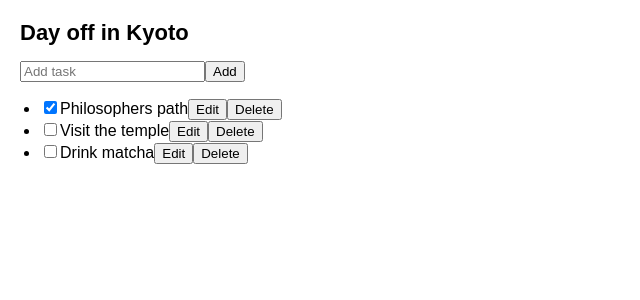
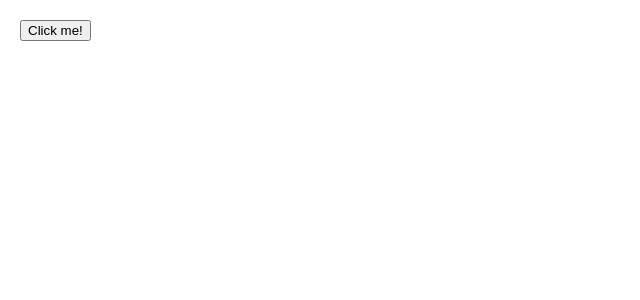
Before and after one commit to Sheddiey/Frontend-mentor-Projects, a React (Create React App) app in the folder my-app/: page / in a window 1280 px wide. Shown: the top 300 px of the page, without its empty margins (0-640 px from the left). Built offline with nearby package versions, Linux system fonts and the light colour scheme.

Commit message:
Adding ref to a component

```diff
--- a/my-app/src/App.js
+++ b/my-app/src/App.js
@@ -1,5 +1,5 @@
-import TaskApp from "./Managing state/Scaling-up--reducer_context/TaskApp";
+import Counter from "./Escape Hatches/Referencing values with ref/Counter";
 
 export default function App() {
-  return <TaskApp />
+  return <Counter />
 }
--- /dev/null
+++ b/my-app/src/Escape Hatches/Referencing values with ref/Counter.jsx
@@ -0,0 +1,16 @@
+import { useRef } from "react";
+
+export default function Counter() {
+    let ref = useRef(0);
+
+    function handleClick() {
+        ref.current = ref.current + 1;
+        alert('You clicked' + ref.current + ' times!');
+    }
+
+    return (
+        <button onClick={handleClick}>
+            Click me!
+        </button>
+    );
+}
```
Also changed, not shown: my-app/src/Escape Hatches/Counter.jsx (added).
